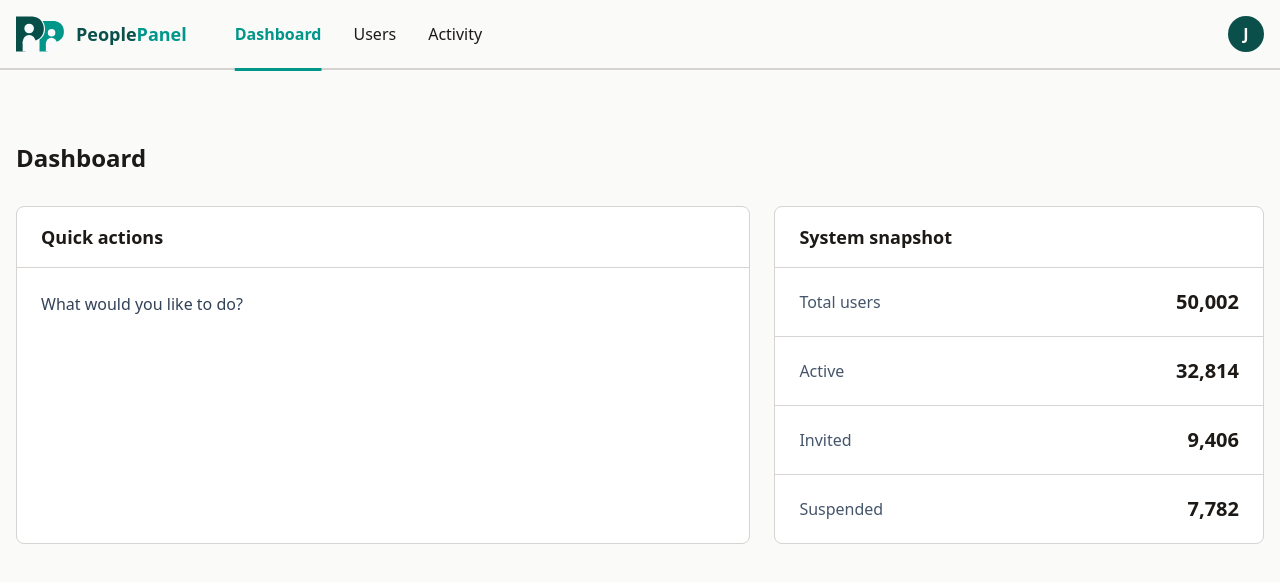
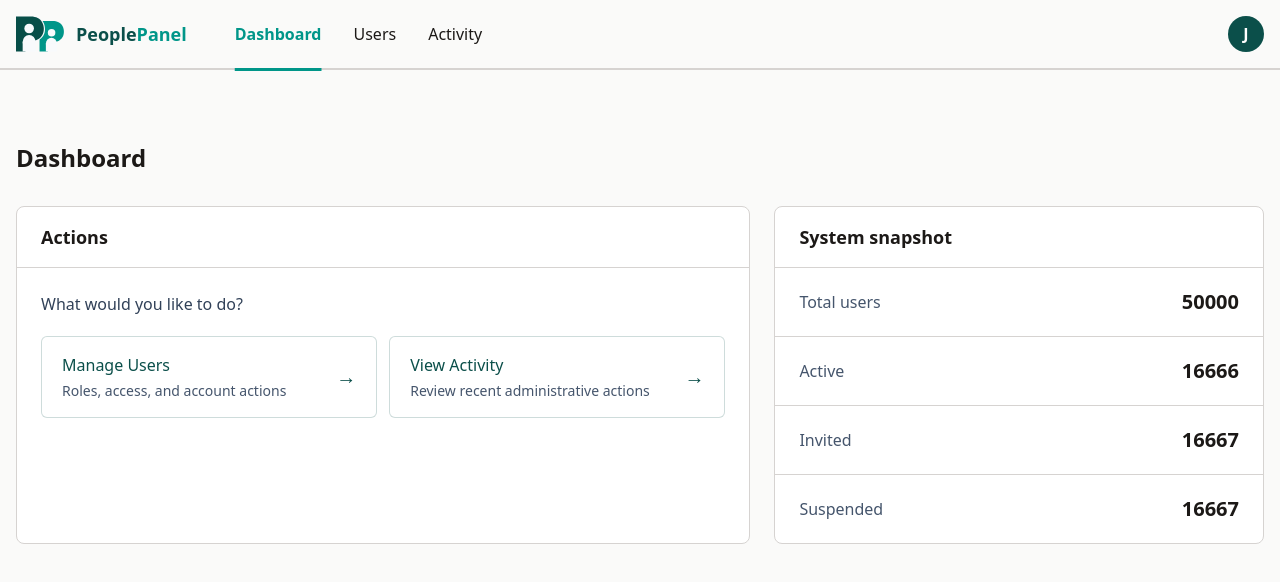
Before and after one commit to jossTripoli/people-panel, an Angular app: page / in a window 1280 px wide. Shown: the top 582 px of the page. Built offline with nearby package versions, Linux system fonts and the light colour scheme.

Commit message:
finished dashboard with actions and real user counts in snapshot. added metadata, disallow crawling

```diff
--- a/src/app/dashboard/dashboard.html
+++ b/src/app/dashboard/dashboard.html
@@ -3,13 +3,59 @@
 <div class="mt-8 grid gap-6 lg:grid-cols-[1.5fr_1fr]">
   <section class="rounded-lg border border-divider bg-white">
     <div class="border-b border-divider px-6 py-4">
-      <h2 class="text-lg font-semibold">Quick actions</h2>
+      <h2 class="text-lg font-semibold">Actions</h2>
     </div>
 
     <div class="p-6">
       <p class="text-slate-700">
         What would you like to do?
       </p>
+
+      <div class="mt-5 grid gap-3 sm:grid-cols-2">
+        <a
+          routerLink="/users"
+          class="group flex items-center justify-between rounded-md border border-primary/20 bg-white px-5 py-4 transition-colors hover:bg-primary/5"
+        >
+          <span>
+            <span class="block font-medium text-primary">
+              Manage Users
+            </span>
+
+            <span class="mt-1 block text-sm text-slate-600">
+              Roles, access, and account actions
+            </span>
+          </span>
+
+          <span
+            class="text-xl text-primary transition-transform group-hover:translate-x-1"
+            aria-hidden="true"
+          >
+            →
+          </span>
+        </a>
+
+        <a
+          routerLink="/activity"
+          class="group flex items-center justify-between rounded-md border border-primary/20 bg-white px-5 py-4 transition-colors hover:bg-primary/5"
+        >
+          <span>
+            <span class="block font-medium text-primary">
+              View Activity
+            </span>
+
+            <span class="mt-1 block text-sm text-slate-600">
+              Review recent administrative actions
+            </span>
+          </span>
+
+          <span
+            class="text-xl text-primary transition-transform group-hover:translate-x-1"
+            aria-hidden="true"
+          >
+            →
+          </span>
+        </a>
+      </div>
     </div>
   </section>
 
@@ -21,22 +67,22 @@
     <dl class="divide-y divide-divider">
       <div class="flex items-center justify-between px-6 py-5">
         <dt class="text-slate-600">Total users</dt>
-        <dd class="text-xl font-semibold">50,002</dd>
+        <dd class="text-xl font-semibold">{{ snapshot.total }}</dd>
       </div>
 
       <div class="flex items-center justify-between px-6 py-5">
         <dt class="text-slate-600">Active</dt>
-        <dd class="text-xl font-semibold">32,814</dd>
+        <dd class="text-xl font-semibold">{{ snapshot.active }}</dd>
       </div>
 
       <div class="flex items-center justify-between px-6 py-5">
         <dt class="text-slate-600">Invited</dt>
-        <dd class="text-xl font-semibold">9,406</dd>
+        <dd class="text-xl font-semibold">{{ snapshot.invited }}</dd>
       </div>
 
       <div class="flex items-center justify-between px-6 py-5">
         <dt class="text-slate-600">Suspended</dt>
-        <dd class="text-xl font-semibold">7,782</dd>
+        <dd class="text-xl font-semibold">{{ snapshot.suspended }}</dd>
       </div>
     </dl>
   </section>
--- a/src/app/dashboard/dashboard.ts
+++ b/src/app/dashboard/dashboard.ts
@@ -1,5 +1,6 @@
-import { Component } from '@angular/core';
+import { Component, inject } from '@angular/core';
 import { RouterLink } from '@angular/router';
+import { UsersApi } from '../features/users/users-api';
 
 @Component({
   imports: [RouterLink],
@@ -7,5 +8,7 @@ import { RouterLink } from '@angular/router';
   templateUrl: './dashboard.html',
 })
 export class Dashboard {
+  private readonly usersApi = inject(UsersApi);
 
+  snapshot = this.usersApi.getSnapshot();
 }
--- a/src/app/features/users/users-api.ts
+++ b/src/app/features/users/users-api.ts
@@ -149,4 +149,21 @@ export class UsersApi {
       },
     };
   }
+
+  // get stats for dashboard snapshot
+  getSnapshot() {
+    return {
+      total: this.users.length,
+      active: this.users.filter(
+        (storedUser) => storedUser.user.status === 'Active',
+      ).length,
+      invited: this.users.filter(
+        (storedUser) => storedUser.user.status === 'Invited',
+      ).length,
+      suspended: this.users.filter(
+        (storedUser) => storedUser.user.status === 'Suspended',
+      ).length,
+    };
+  }
+
 }
--- a/src/app/navbar/navbar.html
+++ b/src/app/navbar/navbar.html
@@ -2,7 +2,7 @@
 
   <!-- Flex keeps the navbar in one row on larger screens. Collapses on smaller screens -->
   <div class="flex flex-wrap items-center mx-auto max-w-screen-2xl px-4 gap-x-6">
-    <a routerLink="/users" class="flex items-center gap-3 py-4">
+    <a routerLink="/" class="flex items-center gap-3 py-4">
       <img src="/logo.svg" alt="" class="w-12" />
 
       <span class="text-lg font-semibold text-primary">
--- a/src/index.html
+++ b/src/index.html
@@ -1,12 +1,29 @@
 <!doctype html>
 <html lang="en">
   <head>
-    <meta charset="utf-8" />
-    <title>PeoplePanel</title>
-    <base href="/" />
-    <meta name="viewport" content="width=device-width, initial-scale=1" />
-    <link rel="icon" type="image/x-icon" href="favicon.svg" />
+    <meta charset="utf-8">
+
+    <title>PeoplePanel | User Management</title>
+
+    <base href="/">
+
+    <meta
+      name="description"
+      content="PeoplePanel is an admin interface for user management."
+    >
+
+    <meta
+      name="viewport"
+      content="width=device-width, initial-scale=1"
+    >
+
+    <link
+      rel="icon"
+      type="image/svg+xml"
+      href="favicon.svg"
+    >
   </head>
+
   <body>
     <app-root></app-root>
   </body>
```
Also changed, not shown: public/robots.txt (added).
